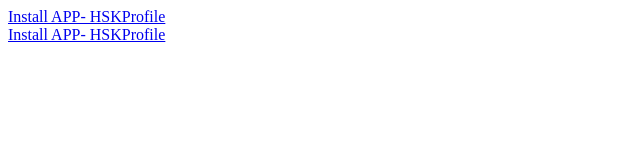
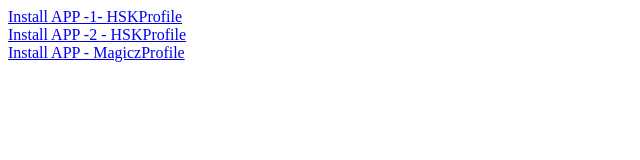
Before and after one commit to magiczzz07/testing, a plain HTML site: page index.html in a window 1280 px wide. Shown: the whole page, without its empty margins (0-640 px from the left). Drawn offline with Linux system fonts and the light colour scheme.

Commit message:
Update index.html

```diff
--- a/index.html
+++ b/index.html
@@ -1,5 +1,6 @@
 
-     <a class="button button-primary" href="itms-services://?action=download-manifest&url=https://yazalimsoft.com/ipa/manifest.plist">Install APP- HSKProfile</a>
+     <a class="button button-primary" href="itms-services://?action=download-manifest&url=https://yazalimsoft.com/ipa/manifest.plist">Install APP -1- HSKProfile</a>
 </br>
-
-     <a class="button button-primary" href="itms-services://?action=download-manifest&url=https://yazalimsoft.com/ipa/manifest1.plist">Install APP- HSKProfile</a>
+     <a class="button button-primary" href="itms-services://?action=download-manifest&url=https://yazalimsoft.com/ipa/manifest1.plist">Install APP -2 - HSKProfile</a>
+ </br>
+     <a class="button button-primary" href="itms-services://?action=download-manifest&url=https://yazalimsoft.com/ipa/manifest2.plist">Install APP - MagiczProfile</a>
```
